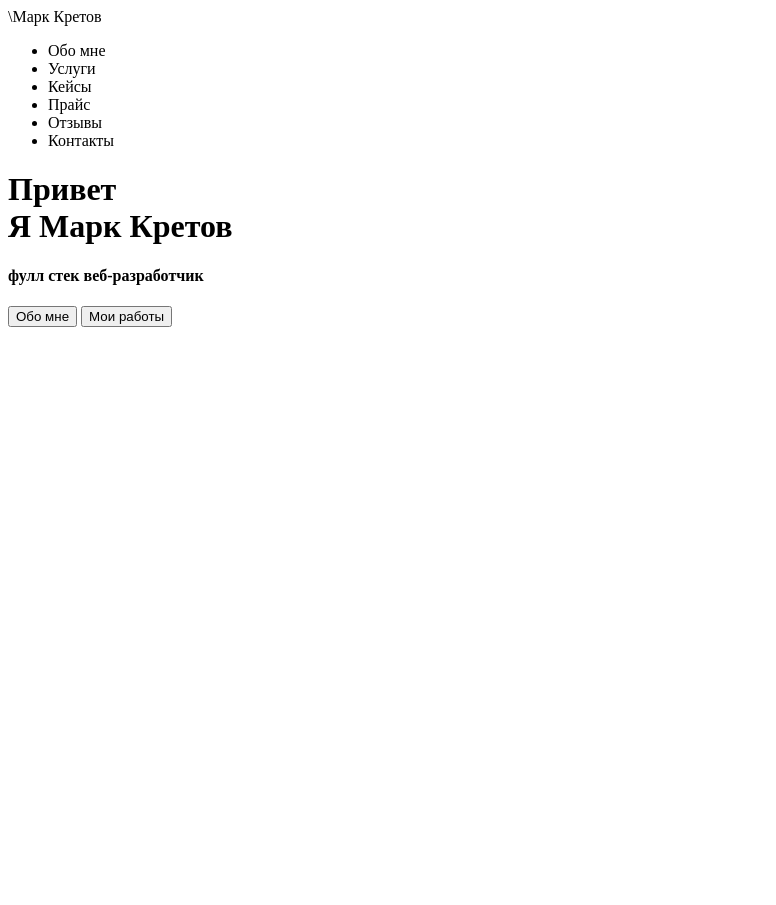
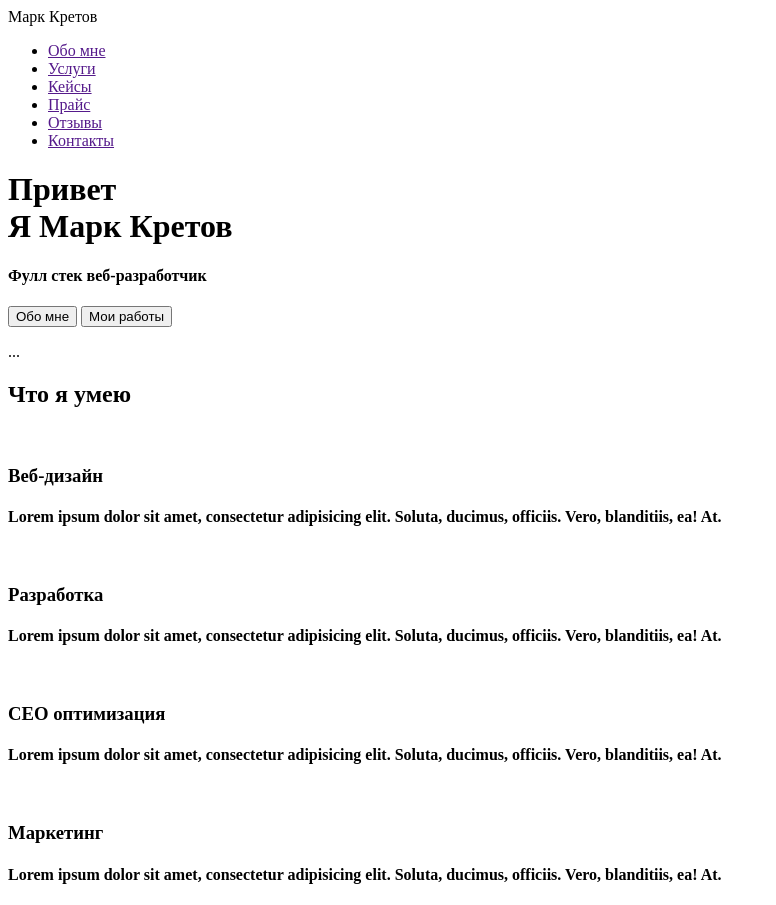
Before and after one commit to Mark3030049920/Mark3030049920.github.io, a plain HTML site: page src/index.html in a window 1280 px wide. Shown: the whole page, without its empty margins (0-776 px from the left). Before the commit the page ends 800 px from the top, so only its background shows below. Drawn offline with Linux system fonts and the light colour scheme.

Commit message:
Доделал и перезалил

```diff
--- a/src/index.html
+++ b/src/index.html
@@ -8,23 +8,39 @@
   <header>
 
       <nav>
-          <div class="logo">\Марк Кретов</div>
+          <div class="logo">Марк Кретов</div>
           <div class="menu"><ul>
-              <li>Обо мне</li>
-              <li>Услуги</li>
-              <li>Кейсы</li>
-              <li>Прайс</li>
-              <li>Отзывы</li>
-              <li>Контакты</li>
+              <li><a href="">Обо мне</a></li>
+              <li><a href="">Услуги</a></li>
+              <li><a href="">Кейсы</a></li>
+              <li><a href="">Прайс</a></li>
+              <li><a href="">Отзывы</a></li>
+              <li><a href="">Контакты</a></li>
           </ul></div>
       </nav>
 
   </header>
   <div class="main"><div class="tilte__container">
       <h1>Привет <br> Я Марк Кретов </h1>
-      <h4>фулл стек веб-разработчик </h4>
+      <h4>Фулл стек веб-разработчик </h4>
       <input type="submit" value="Обо мне">
         <input type="submit" value="Мои работы">
+        <p>...<p>
   </div></div>
+
+  <div class="logo"><h2>Что я умею</h2></div>
+  <br>
+  <h3>Веб-дизайн</h3>
+   <h4>Lorem ipsum dolor sit amet, consectetur adipisicing elit. Soluta, ducimus, officiis. Vero, blanditiis, ea! At.</h4>
+   <br>
+   <h3>Разработка</h3>
+   <h4>Lorem ipsum dolor sit amet, consectetur adipisicing elit. Soluta, ducimus, officiis. Vero, blanditiis, ea! At.</h4>
+   <br>
+   <h3>СЕО оптимизация</h3>
+   <h4>Lorem ipsum dolor sit amet, consectetur adipisicing elit. Soluta, ducimus, officiis. Vero, blanditiis, ea! At.</h4>
+  <br>
+  <h3>Маркетинг</h3>
+  <h4>Lorem ipsum dolor sit amet, consectetur adipisicing elit. Soluta, ducimus, officiis. Vero, blanditiis, ea! At.</h4>
+
 </body>
 </html>
```
